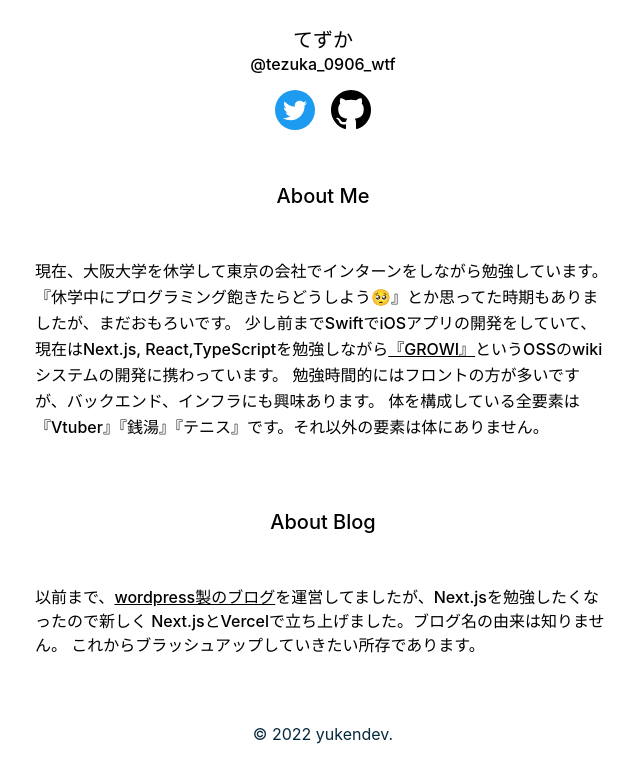
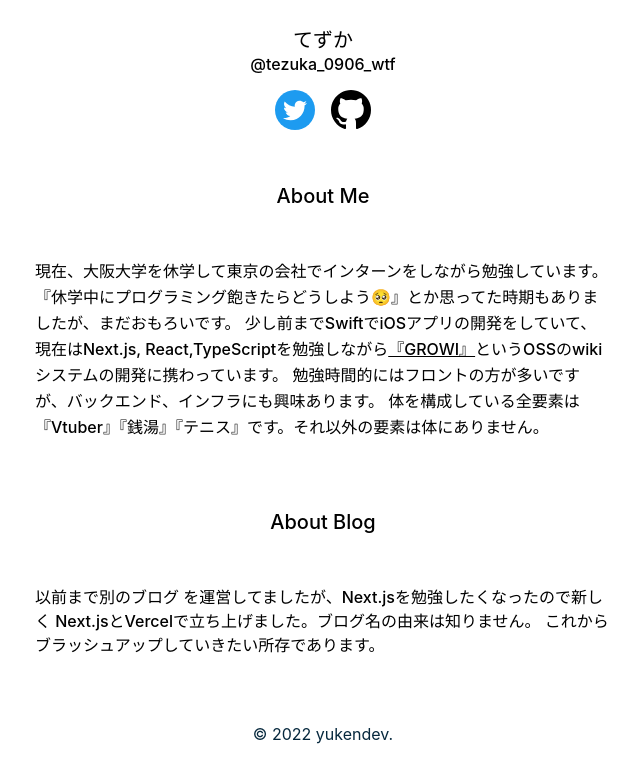
Before and after one commit to yukendev/blog, a Next.js app: page /me in a window 1280 px wide. Shown: the part 351-1132 px from the top of the page, without its empty margins (317-957 px from the left). Built offline with nearby package versions, Linux system fonts and the light colour scheme.

Commit message:
refactor tag design ¥

```diff
--- a/components/molecules/BlogList.tsx
+++ b/components/molecules/BlogList.tsx
@@ -26,7 +26,7 @@ export const BlogList = (props: BlogListProps): JSX.Element => {
         <div className='font-bold my-1 text-xl text-myTextColor deco-underline-text'>{title}</div>
 
         {/* タグ */}
-        <div className='flex flex-wrap my-2'>
+        <div className='flex flex-wrap mt-5'>
           {tags.map((tag, index) => {
             return <TagCard key={index} tag={tag} />;
           })}
--- a/pages/me/index.tsx
+++ b/pages/me/index.tsx
@@ -61,10 +61,7 @@ const AboutPage = (): JSX.Element => {
         <div className='p-3'>
           <div className='mx-auto max-w-xl'>
             <p className='font-medium'>
-              以前まで、
-              <a className='underline' href='https://www.bouzuyahonpo.com/'>
-                wordpress製のブログ
-              </a>
+              以前まで別のブログ
               を運営してましたが、Next.jsを勉強したくなったので新しく
               Next.jsとVercelで立ち上げました。ブログ名の由来は知りません。
               これからブラッシュアップしていきたい所存であります。
```
